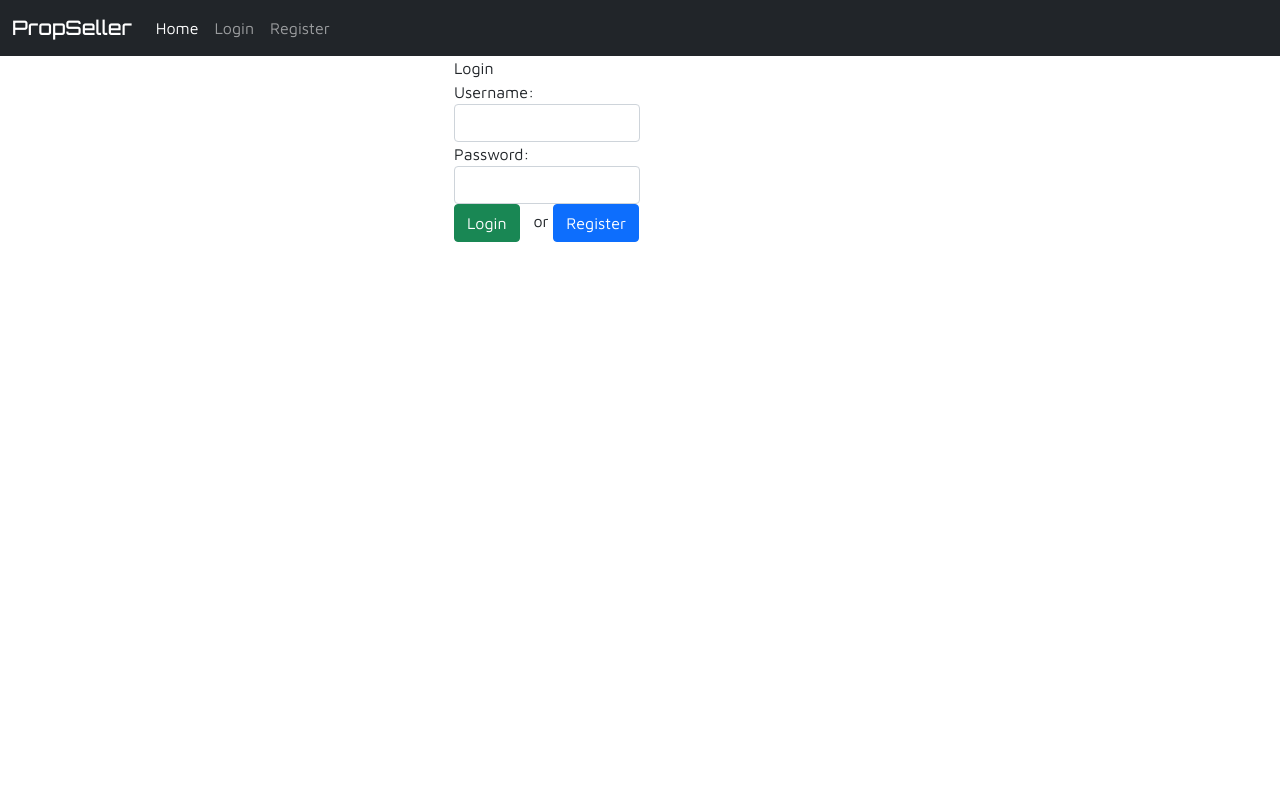
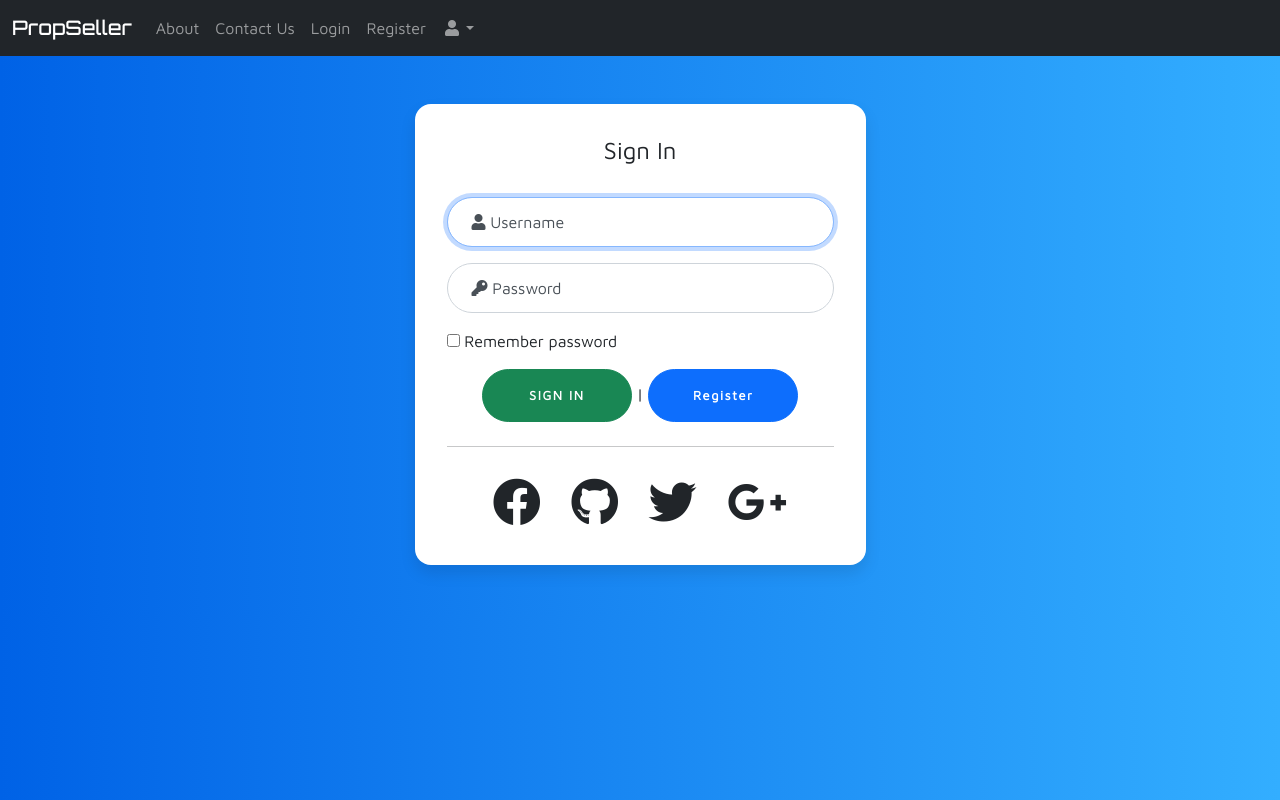
Before and after one commit to sameem420/DJango-BoilerPlate, a Django app: page /login/ in a window 1280 px wide. Run offline with Django 3.2, Linux system fonts and the light colour scheme; some libraries are stand-ins or nearby versions.

Commit message:
:heavy_check_mark:  Login form design done

```diff
--- /dev/null
+++ b/propertylisting/proplistapp/static/css/style.css
@@ -0,0 +1,178 @@
+#houseDiv {
+  color: white;
+    text-align: center;
+    border-radius: 7px;
+    padding: 5px;
+    margin: 5px;
+    background: rgba(92, 92, 92, 0.3);
+    box-shadow: 0 8px 32px 0 rgba(38, 40, 65, 0.37);
+    backdrop-filter: blur( 4px );
+    -webkit-backdrop-filter: blur( 4px );
+}
+:root {
+    --input-padding-x: 1.5rem;
+    --input-padding-y: .75rem;
+  }
+
+  body {
+    background: #007bff;
+    background: linear-gradient(to right, #0062E6, #33AEFF);
+  }
+
+  .card-signin {
+    border: 0;
+    border-radius: 1rem;
+    box-shadow: 0 0.5rem 1rem 0 rgba(0, 0, 0, 0.1);
+  }
+
+  .card-signin .card-title {
+    margin-bottom: 2rem;
+    font-weight: 300;
+    font-size: 1.5rem;
+  }
+
+  .card-signin .card-body {
+    padding: 2rem;
+  }
+
+  .form-signin {
+    width: 100%;
+  }
+
+  .form-signin .bt {
+    width: 150px;
+    font-size: 80%;
+    border-radius: 5rem;
+    letter-spacing: .1rem;
+    font-weight: bold;
+    padding: 1rem;
+    transition: all 0.2s;
+  }
+
+  .form-label-group {
+    position: relative;
+    margin-bottom: 1rem;
+  }
+
+  .form-label-group input {
+    height: auto;
+    border-radius: 2rem;
+  }
+
+  .form-label-group>input,
+  .form-label-group>label {
+    padding: var(--input-padding-y) var(--input-padding-x);
+  }
+
+  .form-label-group>label {
+    position: absolute;
+    top: 0;
+    left: 0;
+    display: block;
+    width: 100%;
+    margin-bottom: 0;
+    /* Override default `<label>` margin */
+    line-height: 1.5;
+    color: #495057;
+    border: 1px solid transparent;
+    border-radius: .25rem;
+    transition: all .1s ease-in-out;
+  }
+
+  .form-label-group input::-webkit-input-placeholder {
+    color: transparent;
+  }
+
+  .form-label-group input:-ms-input-placeholder {
+    color: transparent;
+  }
+
+  .form-label-group input::-ms-input-placeholder {
+    color: transparent;
+  }
+
+  .form-label-group input::-moz-placeholder {
+    color: transparent;
+  }
+
+  .form-label-group input::placeholder {
+    color: transparent;
+  }
+
+  .form-label-group input:not(:placeholder-shown) {
+    padding-top: calc(var(--input-padding-y) + var(--input-padding-y) * (2 / 3));
+    padding-bottom: calc(var(--input-padding-y) / 3);
+  }
+
+  .form-label-group input:not(:placeholder-shown)~label {
+    padding-top: calc(var(--input-padding-y) / 3);
+    padding-bottom: calc(var(--input-padding-y) / 3);
+    font-size: 12px;
+    color: #777;
+  }
+
+  /* Fallback for Edge
+  -------------------------------------------------- */
+
+  @supports (-ms-ime-align: auto) {
+    .form-label-group>label {
+      display: none;
+    }
+    .form-label-group input::-ms-input-placeholder {
+      color: #777;
+    }
+  }
+
+  /* Fallback for IE
+  -------------------------------------------------- */
+
+  @media all and (-ms-high-contrast: none),
+  (-ms-high-contrast: active) {
+    .form-label-group>label {
+      display: none;
+    }
+    .form-label-group input:-ms-input-placeholder {
+      color: #777;
+    }
+  }
+
+
+
+.fab {
+  font-size: 3rem;
+}
+
+/* transition for social icon hover animation */
+.fa-facebook,
+.fa-twitter,
+.fa-fa-google-plus-g,
+.fa-github {
+  transition: 0.4s;
+  cursor: pointer;
+}
+
+/* social media icons hover color */
+.fa-facebook:hover,
+.fa-facebook:focus {
+  color: #085ece;
+  transform: scale(1.2);
+}
+
+.fa-twitter:hover,
+.fa-twitter:focus {
+  color: #1da1f2;
+  transform: scale(1.2);
+}
+
+.fa-google-plus-g:hover,
+.fa-youtube:focus {
+  color: #df2426;
+  transform: scale(1.2);
+}
+
+
+.fa-github:hover,
+.fa-github:focus {
+  color: #000;
+  transform: scale(1.2);
+}
--- a/propertylisting/proplistapp/static/css/styles.css
+++ /dev/null
@@ -1,9 +0,0 @@
-#houseDiv {
-    text-align: center;
-    padding: 5px;
-    margin: 5px;
-    background: rgba(105, 103, 103, 0.7);
-    box-shadow: 0 8px 32px 0 rgba(65, 70, 143, 0.37);
-    backdrop-filter: blur( 4px );
-    -webkit-backdrop-filter: blur( 4px );
-}
--- a/propertylisting/proplistapp/templates/index.html
+++ b/propertylisting/proplistapp/templates/index.html
@@ -7,8 +7,7 @@
     <link rel="shortcut icon" type="image/png" href="{% static 'img/favicon.ico' %}" />
     <link rel="stylesheet" href="https://use.fontawesome.com/releases/v5.8.2/css/all.css" integrity="sha384-oS3vJWv+0UjzBfQzYUhtDYW+Pj2yciDJxpsK1OYPAYjqT085Qq/1cq5FLXAZQ7Ay" crossorigin="anonymous">
     <link href="https://cdn.jsdelivr.net/npm/bootstrap@5.0.0-beta1/dist/css/bootstrap.min.css" rel="stylesheet" integrity="sha384-giJF6kkoqNQ00vy+HMDP7azOuL0xtbfIcaT9wjKHr8RbDVddVHyTfAAsrekwKmP1" crossorigin="anonymous">
-    <link rel="stylesheet" href="{% static 'css/styles.css' %}" />
-    <script src="https://cdn.jsdelivr.net/npm/bootstrap@5.0.0-beta1/dist/js/bootstrap.bundle.min.js" integrity="sha384-ygbV9kiqUc6oa4msXn9868pTtWMgiQaeYH7/t7LECLbyPA2x65Kgf80OJFdroafW" crossorigin="anonymous"></script>
+    <link rel="stylesheet" href="{% static 'css/style.css' %}" />
     <title>{% block title %}PropSeller - Find property for Sale{% endblock %}</title>
     <style>
         @font-face {
@@ -22,7 +21,7 @@
         body {
             font-family: nunito, cursive;
         }
-        #navbarTag {
+        .navbar-brand {
             font-family: satisfy, cursive;
         }
     </style>
@@ -30,14 +29,17 @@
 <body>
     <nav class="navbar navbar-expand-lg navbar-dark bg-dark">
         <div class="container-fluid">
-          <a class="navbar-brand" id="navbarTag" href="{% url 'propertyAds' %}">PropSeller</a>
+          <a class="navbar-brand" href="{% url 'propertyAds' %}">PropSeller</a>
           <button class="navbar-toggler" type="button" data-bs-toggle="collapse" data-bs-target="#navbarNav" aria-controls="navbarNav" aria-expanded="false" aria-label="Toggle navigation">
             <span class="navbar-toggler-icon"></span>
           </button>
           <div class="collapse navbar-collapse" id="navbarNav">
             <ul class="navbar-nav">
               <li class="nav-item">
-                <a class="nav-link active" aria-current="page" href="#">Home</a>
+                <a class="nav-link" aria-current="page" href="#">About</a>
+              </li>
+              <li class="nav-item">
+                <a class="nav-link" aria-current="page" href="#">Contact Us</a>
               </li>
               <li class="nav-item">
                 <a class="nav-link" href="{% url 'loginUser' %}">Login</a>
@@ -50,6 +52,17 @@
                   <a class="nav-link" href="{% url 'logoutUser' %}">Logout</a>
                 </li>
               {% endif %}
+              <ul class="navbar-nav ml-auto ml-md-0">
+                <li class="nav-item dropdown">
+                    <a class="nav-link dropdown-toggle" id="userDropdown" href="#" role="button" data-toggle="dropdown" aria-haspopup="true" aria-expanded="false"><i class="fas fa-user fa-fw"></i></a>
+                    <div class="dropdown-menu dropdown-menu-right" aria-labelledby="userDropdown">
+                        <a class="dropdown-item" href="#">Settings</a>
+                        <a class="dropdown-item" href="#">Activity Log</a>
+                        <div class="dropdown-divider"></div>
+                        <a class="dropdown-item" href="login.html">Logout</a>
+                    </div>
+                </li>
+            </ul>
             </ul>
           </div>
         </div>
@@ -62,5 +75,7 @@
     {% endblock %}
     {% block loginPage %}
     {% endblock %}
+    <script src="https://code.jquery.com/jquery-3.5.1.slim.min.js" crossorigin="anonymous"></script>
+    <script src="https://cdn.jsdelivr.net/npm/bootstrap@5.0.0-beta1/dist/js/bootstrap.bundle.min.js" integrity="sha384-ygbV9kiqUc6oa4msXn9868pTtWMgiQaeYH7/t7LECLbyPA2x65Kgf80OJFdroafW" crossorigin="anonymous"></script>
 </body>
 </html>
--- a/propertylisting/proplistapp/templates/login.html
+++ b/propertylisting/proplistapp/templates/login.html
@@ -2,34 +2,52 @@
 
 {% block loginPage %}
 <div class="container">
-        <form action="{% url 'loginUser' %}" method="post">
+    <div class="row">
+      <div class="col-sm-9 col-md-7 col-lg-5 m-auto">
+        <div class="card card-signin my-5">
+          <div class="card-body">
+            {% if error_message %}
+                <p class="bg-danger p-d ml-b rounded text-light text-center">{{ error_message }}</p>
+            {% endif %}
+            <h5 class="card-title text-center">Sign In</h5>
+            <form class="form-signin" action="{% url 'loginUser' %}" method="post">
                 {% csrf_token %}
-            <div class="col-md-4 col-md-offset-4  m-auto">
-                <div class="panel panel-default">
-                    <div class="panel-heading">Login</div>
-                    <div class="panel-body">
-                        {% if error_message %}
-                            <p class="bg-danger p-d ml-b">{{ error_message }}</p>
-                        {% endif %}
-                        <div class="form-group clearfix">
-                            <label for="username" class="col-md-4 control-label">Username:</label>
-                            <div class="col-md-6">
-                                <input name="username" value="" type="text" class="form-control" />
+              <div class="form-label-group">
+                <input type="text" name="username" id="inputUsername" class="form-control" placeholder="Username" autofocus>
+                <label for="inputUsername"><i class="fa fa-user" aria-hidden="true"></i> Username</label>
               </div>
+              <div class="form-label-group">
+                <input type="password" name="password" id="inputPassword" class="form-control" placeholder="Password">
+                <label for="inputPassword"><i class="fa fa-key" aria-hidden="true"></i> Password</label>
               </div>
-                        <div class="form-group clearfix">
-                            <label for="password" class="col-md-4 control-label">Password:</label>
-                            <div class="col-md-6">
-                                <input name="password" type="password" class="form-control" />
+              <div class="custom-control custom-checkbox mb-3">
+                <input type="checkbox" class="custom-control-input" id="customCheck1">
+                <label class="custom-control-label" for="customCheck1">Remember password</label>
               </div>
+              <div class="m-auto text-center">
+                <button class="bt btn btn-lg btn-success btn-block text-uppercase" type="submit">Sign in</button>
+                |
+                <a class="bt btn btn-lg btn-primary btn-block" href="{% url 'registerUser' %}">Register</a>
               </div>
-                        <div class="col-md-6 col-md-offset-4">
-                            <input name="login" type="submit" value="Login" class="btn btn-success" /> &nbsp;
-                            or <a class="btn btn-primary" href="/register">Register</a>
+              <hr class="my-4">
+              <div class="text-center">
+                <a href="" class="btn btn-block">
+                      <i class="fab fa-facebook"></i>
+                    </a>
+                  <a href="" class="btn btn-block">
+                      <i class="fab fa-github"></i>
+                    </a>
+                  <a href="" class="btn">
+                      <i class="fab fa-twitter"></i>
+                    </a>
+                  <a href="" class="btn">
+                      <i class="fab fa-google-plus-g"></i>
+                    </a>
+              </div>
+            </form>
           </div>
         </div>
       </div>
     </div>
-        </form>
   </div>
 {% endblock %}
```
Also changed, not shown: propertylisting/db.sqlite3. Lines whose indentation alone changed are shown as unchanged.
